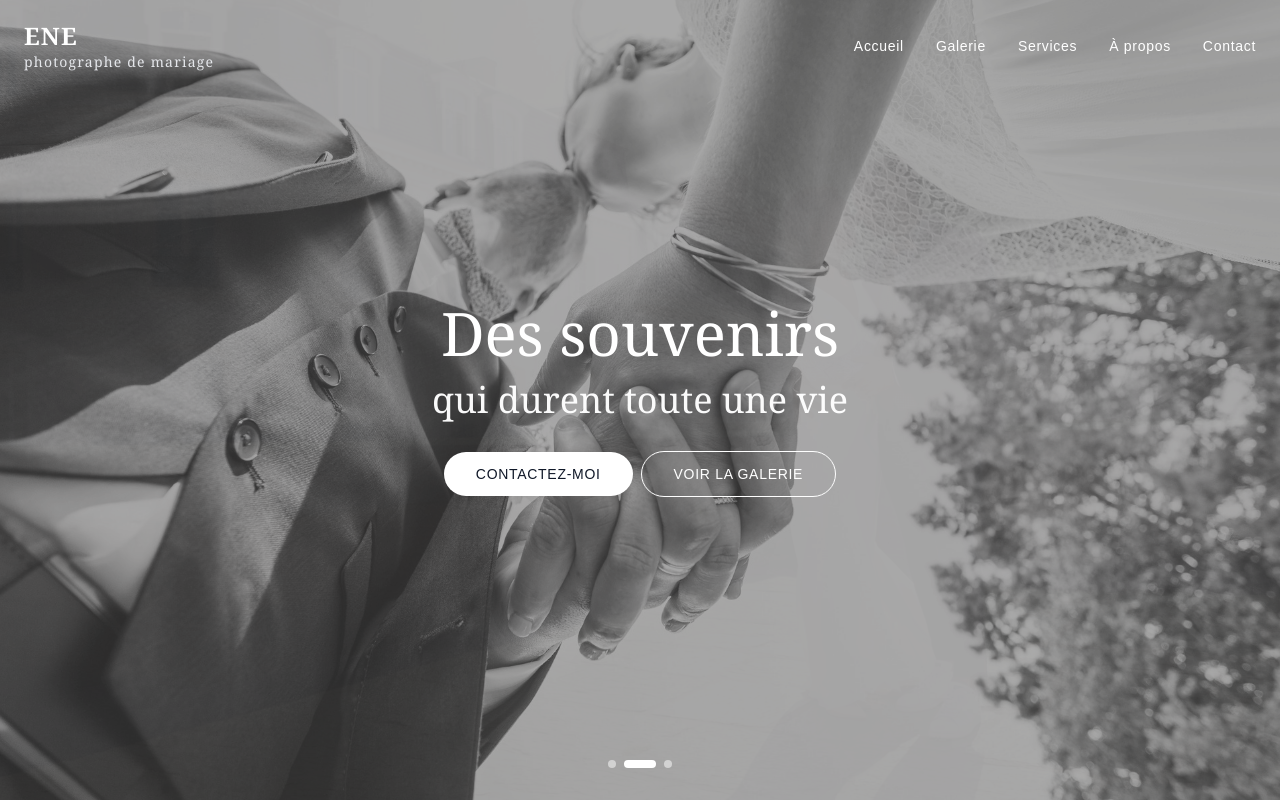
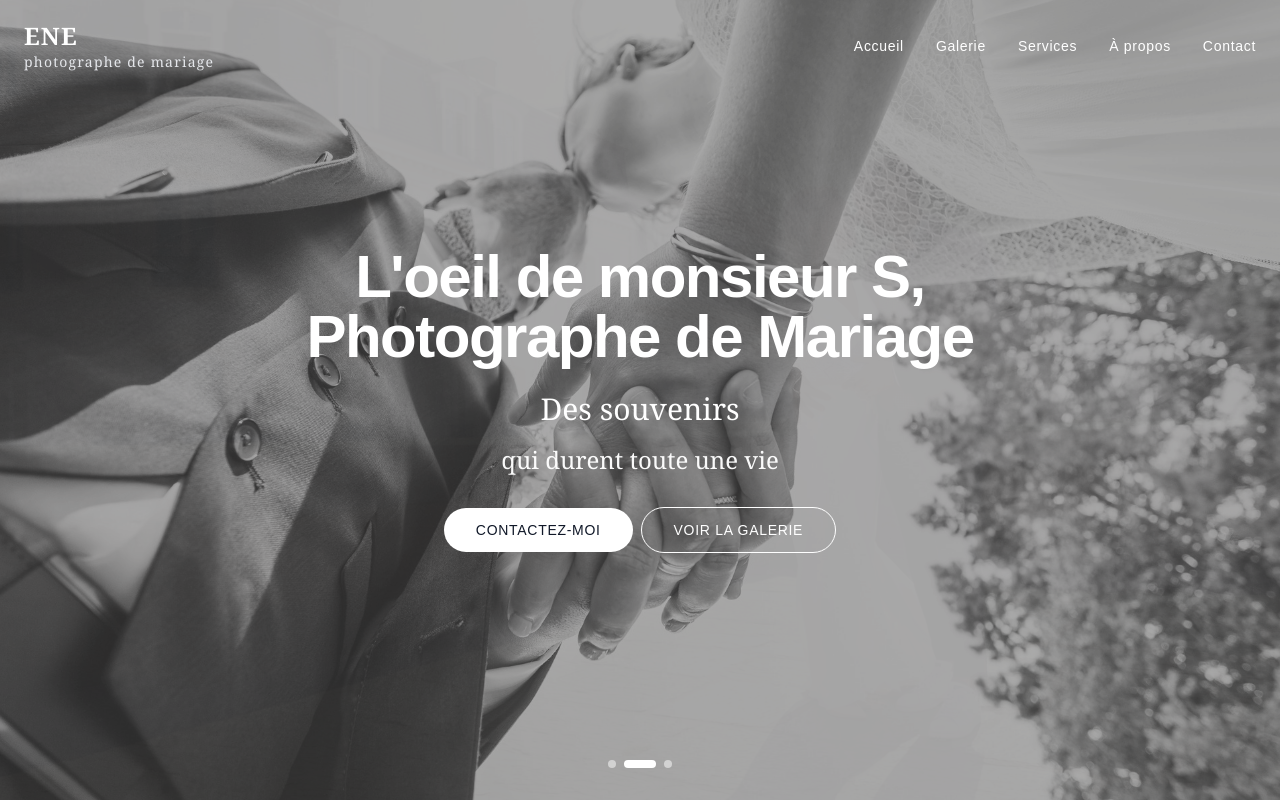
Before and after one commit to Ericphoto35/ene-photographe-mariage, a Next.js app: page / in a window 1280 px wide. Shown: the top 802 px of the page. Built offline with nearby package versions, Linux system fonts and the light colour scheme.

Commit message:
Ajout H1 correct

```diff
--- a/src/app/components/HeroSection.js
+++ b/src/app/components/HeroSection.js
@@ -66,27 +66,28 @@ const HeroSection = () => {
           transition={{ duration: 0.8, delay: 0.2 }}
           className="max-w-3xl mx-auto"
         >
-          <motion.h1
+          <h1 className="text-4xl md:text-6xl font-bold tracking-tight text-white sm:text-6xl mb-6">L'oeil de monsieur S, Photographe de Mariage</h1>
+          <motion.p
             key={`title-${currentSlide}`}
             initial={{ opacity: 0, y: 20 }}
             animate={{ opacity: 1, y: 0 }}
             exit={{ opacity: 0, y: -20 }}
             transition={{ duration: 0.8 }}
-            className="text-4xl md:text-6xl font-serif font-light mb-4"
+            className="text-2xl md:text-3xl font-serif font-light mb-4"
           >
             {slides[currentSlide].title}
-          </motion.h1>
+          </motion.p>
 
-          <motion.h2
+          <motion.p
             key={`subtitle-${currentSlide}`}
             initial={{ opacity: 0, y: 20 }}
             animate={{ opacity: 1, y: 0 }}
             exit={{ opacity: 0, y: -20 }}
             transition={{ duration: 0.8, delay: 0.2 }}
-            className="text-2xl md:text-4xl font-serif font-light mb-8"
+            className="text-xl md:text-2xl font-serif font-light mb-8"
           >
             {slides[currentSlide].subtitle}
-          </motion.h2>
+          </motion.p>
 
           <motion.div
             initial={{ opacity: 0, y: 20 }}
```
